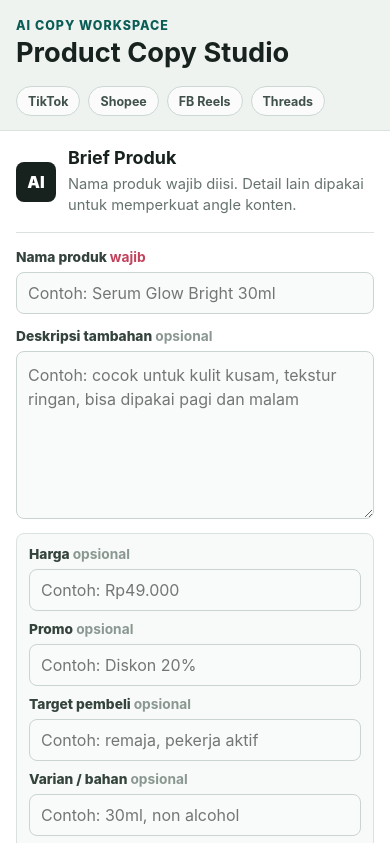
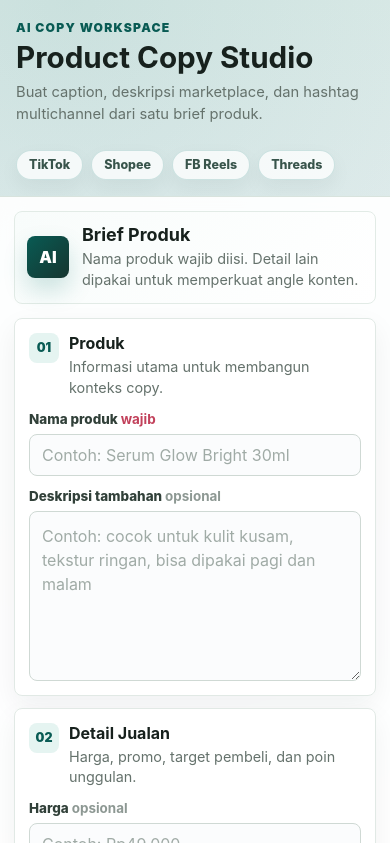
Before and after one commit to sonytaufanh/Deskripsi-generator, a website built with Vite: page index.html in a window 390 px wide. Shown: the top 843 px of the page. Built offline with nearby package versions, Linux system fonts and the light colour scheme.

Commit message:
Improve product copy studio UI

```diff
--- a/index.html
+++ b/index.html
@@ -17,6 +17,7 @@
         <div>
           <span class="eyebrow">AI Copy Workspace</span>
           <h1 id="app-title">Product Copy Studio</h1>
+          <p class="header-copy">Buat caption, deskripsi marketplace, dan hashtag multichannel dari satu brief produk.</p>
         </div>
         <div class="platform-pills" aria-label="Target platform">
           <span>TikTok</span>
@@ -37,6 +38,15 @@
           </div>
 
           <form id="generator-form" class="form-grid">
+            <section class="form-section">
+              <div class="section-heading">
+                <span>01</span>
+                <div>
+                  <h3>Produk</h3>
+                  <p>Informasi utama untuk membangun konteks copy.</p>
+                </div>
+              </div>
+
               <label class="field">
                 <span>Nama produk <strong>wajib</strong></span>
                 <input id="product-name" type="text" placeholder="Contoh: Serum Glow Bright 30ml" autocomplete="off" required />
@@ -46,6 +56,16 @@
                 <span>Deskripsi tambahan <em>opsional</em></span>
                 <textarea id="product-description" rows="6" placeholder="Contoh: cocok untuk kulit kusam, tekstur ringan, bisa dipakai pagi dan malam"></textarea>
               </label>
+            </section>
+
+            <section class="form-section">
+              <div class="section-heading">
+                <span>02</span>
+                <div>
+                  <h3>Detail Jualan</h3>
+                  <p>Harga, promo, target pembeli, dan poin unggulan.</p>
+                </div>
+              </div>
 
               <div class="details-grid">
                 <label class="field">
@@ -78,7 +98,18 @@
                   <input id="product-link" type="url" placeholder="https://..." autocomplete="off" />
                 </label>
               </div>
+            </section>
 
+            <section class="form-section">
+              <div class="section-heading">
+                <span>03</span>
+                <div>
+                  <h3>Strategi Konten</h3>
+                  <p>Pilih kategori, campaign, tone, dan jumlah output.</p>
+                </div>
+              </div>
+
+              <div class="strategy-grid">
                 <label class="field">
                   <span>Kategori produk</span>
                   <select id="product-category">
@@ -105,6 +136,37 @@
                   </select>
                 </label>
 
+                <label class="field">
+                  <span>Gaya tulisan</span>
+                  <select id="tone">
+                    <option value="friendly">Ramah & natural</option>
+                    <option value="premium">Premium</option>
+                    <option value="energetic">Enerjik</option>
+                    <option value="simple">Singkat</option>
+                  </select>
+                </label>
+
+                <label class="field">
+                  <span>Jumlah hashtag</span>
+                  <input id="hashtag-count" type="number" min="4" max="18" value="10" />
+                </label>
+
+                <label class="field">
+                  <span>Jumlah variasi</span>
+                  <input id="variation-count" type="number" min="1" max="5" value="3" />
+                </label>
+              </div>
+            </section>
+
+            <section class="form-section">
+              <div class="section-heading">
+                <span>04</span>
+                <div>
+                  <h3>AI Engine</h3>
+                  <p>Gunakan Gemini untuk hasil AI, atau local untuk cepat.</p>
+                </div>
+              </div>
+
               <div class="api-grid">
                 <label class="field">
                   <span>AI provider</span>
@@ -129,28 +191,7 @@
                   <span>Ingat API key di browser ini</span>
                 </label>
               </div>
-
-            <div class="controls">
-              <label class="field compact">
-                <span>Gaya tulisan</span>
-                <select id="tone">
-                  <option value="friendly">Ramah & natural</option>
-                  <option value="premium">Premium</option>
-                  <option value="energetic">Enerjik</option>
-                  <option value="simple">Singkat</option>
-                </select>
-              </label>
-
-              <label class="field compact">
-                <span>Jumlah hashtag</span>
-                <input id="hashtag-count" type="number" min="4" max="18" value="10" />
-              </label>
-            </div>
-
-            <label class="field">
-              <span>Jumlah variasi</span>
-              <input id="variation-count" type="number" min="1" max="5" value="3" />
-            </label>
+            </section>
 
             <button class="primary-action" type="submit">Generate</button>
           </form>
--- a/src/styles.css
+++ b/src/styles.css
@@ -1,20 +1,23 @@
 :root {
   color-scheme: light;
   font-family: Inter, ui-sans-serif, system-ui, -apple-system, BlinkMacSystemFont, "Segoe UI", sans-serif;
-  background: #f4f6f8;
+  background: #f5f7fb;
   color: #17211d;
   --ink: #17211d;
-  --muted: #66736d;
-  --faint: #8b9891;
-  --line: #dce3df;
+  --muted: #65726c;
+  --faint: #8d9893;
+  --line: #dfe7e2;
   --panel: #ffffff;
-  --field: #f9fbfa;
+  --field: #fbfcfd;
   --accent: #0f766e;
-  --accent-dark: #0a5c55;
-  --accent-soft: #e2f3f0;
-  --amber: #b7791f;
+  --accent-dark: #095b54;
+  --accent-soft: #e5f4f1;
+  --blue: #375a9e;
+  --blue-soft: #e8eefb;
+  --orange: #ef6a32;
   --danger: #c2415b;
-  --shadow: 0 14px 34px rgba(27, 39, 34, 0.08);
+  --shadow: 0 18px 48px rgba(22, 35, 30, 0.1);
+  --soft-shadow: 0 10px 28px rgba(22, 35, 30, 0.06);
 }
 
 * {
@@ -25,8 +28,8 @@ body {
   margin: 0;
   min-height: 100vh;
   background:
-    linear-gradient(#eef3f0 0, #eef3f0 260px, transparent 260px),
-    #f4f6f8;
+    radial-gradient(circle at 18% 0%, rgba(15, 118, 110, 0.16), transparent 30%),
+    linear-gradient(180deg, #eef5f3 0, #f7f8fb 360px, #f5f7fb 100%);
   -webkit-font-smoothing: antialiased;
 }
 
@@ -42,27 +45,27 @@ button {
 }
 
 .app-shell {
-  width: min(1240px, calc(100% - 40px));
+  width: min(1320px, calc(100% - 44px));
   margin: 0 auto;
-  padding: 28px 0 40px;
+  padding: 30px 0 44px;
 }
 
 .app-header {
   display: flex;
   justify-content: space-between;
   align-items: end;
-  gap: 20px;
-  margin-bottom: 20px;
+  gap: 24px;
+  margin-bottom: 22px;
 }
 
 .eyebrow {
   display: block;
   color: var(--accent-dark);
-  font-size: 0.78rem;
-  font-weight: 800;
-  letter-spacing: 0.08em;
+  font-size: 0.76rem;
+  font-weight: 900;
+  letter-spacing: 0.1em;
   text-transform: uppercase;
-  margin-bottom: 6px;
+  margin-bottom: 8px;
 }
 
 h1,
@@ -74,8 +77,8 @@ p {
 
 h1 {
   color: var(--ink);
-  font-size: clamp(1.85rem, 3vw, 2.8rem);
-  line-height: 1;
+  font-size: clamp(2rem, 3.4vw, 3.35rem);
+  line-height: 0.96;
   letter-spacing: 0;
 }
 
@@ -86,6 +89,14 @@ h2 {
 
 h3 {
   font-size: 1rem;
+  line-height: 1.25;
+}
+
+.header-copy {
+  width: min(620px, 100%);
+  margin-top: 10px;
+  color: var(--muted);
+  line-height: 1.5;
 }
 
 .platform-pills {
@@ -93,69 +104,76 @@ h3 {
   flex-wrap: wrap;
   justify-content: flex-end;
   gap: 8px;
+  max-width: 430px;
 }
 
 .platform-pills span {
-  min-height: 32px;
+  min-height: 34px;
   display: inline-flex;
   align-items: center;
-  padding: 0 11px;
-  border: 1px solid #cbd8d3;
+  padding: 0 12px;
+  border: 1px solid rgba(15, 118, 110, 0.18);
   border-radius: 999px;
-  background: rgba(255, 255, 255, 0.7);
-  color: #40514a;
+  background: rgba(255, 255, 255, 0.76);
+  color: #38544b;
   font-size: 0.84rem;
-  font-weight: 700;
+  font-weight: 800;
+  box-shadow: 0 8px 20px rgba(22, 35, 30, 0.05);
 }
 
 .workspace {
   display: grid;
-  grid-template-columns: 400px minmax(0, 1fr);
-  gap: 18px;
+  grid-template-columns: 430px minmax(0, 1fr);
+  gap: 20px;
   align-items: start;
 }
 
 .panel {
-  background: var(--panel);
-  border: 1px solid var(--line);
+  background: rgba(255, 255, 255, 0.92);
+  border: 1px solid rgba(212, 224, 218, 0.9);
   border-radius: 8px;
   box-shadow: var(--shadow);
+  backdrop-filter: blur(12px);
 }
 
 .input-panel {
-  padding: 20px;
+  padding: 18px;
   position: sticky;
-  top: 20px;
+  top: 18px;
 }
 
 .output-panel {
-  min-height: 680px;
-  padding: 20px;
+  min-height: 700px;
+  padding: 18px;
 }
 
 .brand-row {
   display: grid;
-  grid-template-columns: 46px 1fr;
-  gap: 12px;
+  grid-template-columns: 48px 1fr;
+  gap: 13px;
   align-items: center;
-  padding-bottom: 16px;
-  margin-bottom: 16px;
-  border-bottom: 1px solid var(--line);
+  padding: 14px;
+  margin-bottom: 14px;
+  border: 1px solid #e2ebe6;
+  border-radius: 8px;
+  background: linear-gradient(135deg, #f8fcfb, #ffffff);
 }
 
 .mark {
-  width: 46px;
-  height: 46px;
+  width: 48px;
+  height: 48px;
   border-radius: 8px;
   display: grid;
   place-items: center;
-  background: #17211d;
+  background: linear-gradient(135deg, var(--accent-dark), #15352f);
   color: white;
-  font-weight: 900;
+  font-weight: 950;
   letter-spacing: 0;
+  box-shadow: 0 12px 24px rgba(15, 118, 110, 0.2);
 }
 
 .brand-row p,
+.section-heading p,
 .output-header p,
 .empty-copy p,
 .hint,
@@ -164,15 +182,45 @@ h3 {
 }
 
 .brand-row p,
-.output-header p {
-  margin-top: 5px;
+.output-header p,
+.section-heading p {
+  margin-top: 4px;
   line-height: 1.45;
-  font-size: 0.92rem;
+  font-size: 0.9rem;
 }
 
 .form-grid {
   display: grid;
-  gap: 14px;
+  gap: 12px;
+}
+
+.form-section {
+  display: grid;
+  gap: 12px;
+  padding: 14px;
+  border: 1px solid #e1e9e5;
+  border-radius: 8px;
+  background: #ffffff;
+  box-shadow: var(--soft-shadow);
+}
+
+.section-heading {
+  display: grid;
+  grid-template-columns: 34px 1fr;
+  gap: 10px;
+  align-items: start;
+}
+
+.section-heading > span {
+  width: 34px;
+  height: 34px;
+  display: grid;
+  place-items: center;
+  border-radius: 8px;
+  background: var(--accent-soft);
+  color: var(--accent-dark);
+  font-size: 0.78rem;
+  font-weight: 950;
 }
 
 .field {
@@ -181,9 +229,9 @@ h3 {
 }
 
 .field span {
-  color: #34433c;
-  font-size: 0.86rem;
-  font-weight: 800;
+  color: #314039;
+  font-size: 0.84rem;
+  font-weight: 850;
 }
 
 .field strong {
@@ -193,14 +241,14 @@ h3 {
 .field em {
   color: var(--faint);
   font-style: normal;
-  font-weight: 700;
+  font-weight: 750;
 }
 
 input,
 textarea,
 select {
   width: 100%;
-  border: 1px solid #cad5d0;
+  border: 1px solid #cfd9d4;
   border-radius: 8px;
   background: var(--field);
   color: var(--ink);
@@ -211,14 +259,19 @@ select {
 input,
 select {
   min-height: 42px;
-  padding: 0 11px;
+  padding: 0 12px;
 }
 
 textarea {
   resize: vertical;
-  min-height: 112px;
-  padding: 11px;
+  min-height: 106px;
+  padding: 12px;
   line-height: 1.5;
+}
+
+input::placeholder,
+textarea::placeholder {
+  color: #a0aba6;
 }
 
 input:focus,
@@ -229,28 +282,20 @@ select:focus {
   box-shadow: 0 0 0 3px rgba(15, 118, 110, 0.14);
 }
 
-.controls,
-.api-grid,
-.details-grid {
+.details-grid,
+.strategy-grid,
+.api-grid {
   display: grid;
-  grid-template-columns: 1fr 132px;
   gap: 10px;
+}
+
+.details-grid,
+.strategy-grid {
+  grid-template-columns: repeat(2, minmax(0, 1fr));
 }
 
 .api-grid {
   grid-template-columns: 1fr;
-  padding: 12px;
-  border: 1px solid #d9e2de;
-  border-radius: 8px;
-  background: #f7faf8;
-}
-
-.details-grid {
-  grid-template-columns: repeat(2, minmax(0, 1fr));
-  padding: 12px;
-  border: 1px solid #d9e2de;
-  border-radius: 8px;
-  background: #f7faf8;
 }
 
 .field.wide {
@@ -258,12 +303,16 @@ select:focus {
 }
 
 .remember-row {
+  min-height: 40px;
   display: flex;
-  gap: 8px;
+  gap: 9px;
   align-items: center;
+  padding: 0 10px;
+  border-radius: 8px;
+  background: #f6faf8;
   color: var(--muted);
   font-size: 0.84rem;
-  font-weight: 750;
+  font-weight: 780;
 }
 
 .remember-row input {
@@ -289,24 +338,26 @@ select:disabled {
   border-radius: 8px;
   cursor: pointer;
   font-weight: 850;
-  transition: transform 150ms ease, background 150ms ease, border-color 150ms ease, opacity 150ms ease;
+  transition: transform 150ms ease, background 150ms ease, border-color 150ms ease, opacity 150ms ease, box-shadow 150ms ease;
 }
 
 .primary-action {
-  min-height: 46px;
-  background: var(--accent);
+  min-height: 48px;
+  background: linear-gradient(135deg, var(--accent), var(--accent-dark));
   color: white;
+  box-shadow: 0 14px 28px rgba(15, 118, 110, 0.22);
 }
 
 .primary-action:hover {
-  background: var(--accent-dark);
   transform: translateY(-1px);
+  box-shadow: 0 18px 34px rgba(15, 118, 110, 0.28);
 }
 
 .secondary-action,
 .copy-button {
   min-height: 36px;
   padding: 0 12px;
+  border: 1px solid rgba(15, 118, 110, 0.14);
   background: var(--accent-soft);
   color: var(--accent-dark);
 }
@@ -328,12 +379,15 @@ button:disabled {
   cursor: not-allowed;
   opacity: 0.52;
   transform: none;
+  box-shadow: none;
 }
 
 .history-panel {
-  border-top: 1px solid var(--line);
-  margin-top: 18px;
-  padding-top: 16px;
+  margin-top: 14px;
+  padding: 14px;
+  border: 1px solid #e1e9e5;
+  border-radius: 8px;
+  background: #fff;
 }
 
 .history-title {
@@ -364,7 +418,7 @@ button:disabled {
   gap: 4px;
   text-align: left;
   padding: 10px;
-  background: var(--field);
+  background: #f8fbfa;
   color: var(--ink);
   border: 1px solid var(--line);
 }
@@ -385,11 +439,13 @@ button:disabled {
 .output-header {
   display: flex;
   justify-content: space-between;
-  gap: 16px;
+  gap: 18px;
   align-items: center;
-  padding-bottom: 16px;
+  padding: 16px;
   margin-bottom: 16px;
-  border-bottom: 1px solid var(--line);
+  border: 1px solid #e1e9e5;
+  border-radius: 8px;
+  background: linear-gradient(135deg, #ffffff, #f7fbfa);
 }
 
 .output-actions {
@@ -401,37 +457,40 @@ button:disabled {
 
 .results {
   display: grid;
-  gap: 18px;
+  gap: 16px;
 }
 
 .empty-state {
-  min-height: 500px;
+  min-height: 510px;
   place-items: center;
-  border: 1px dashed #c4d0cb;
+  border: 1px dashed #bfcec7;
   border-radius: 8px;
-  background: #f8faf9;
+  background:
+    linear-gradient(135deg, rgba(15, 118, 110, 0.06), transparent 34%),
+    #f9fbfa;
 }
 
 .empty-copy {
   text-align: center;
-  width: min(360px, 100%);
-  padding: 20px;
+  width: min(390px, 100%);
+  padding: 22px;
 }
 
 .empty-copy span {
   display: block;
-  font-size: 1.08rem;
-  font-weight: 850;
+  font-size: 1.12rem;
+  font-weight: 900;
   margin-bottom: 8px;
 }
 
 .variant-group {
   display: grid;
-  gap: 10px;
+  gap: 12px;
   padding: 14px;
-  border: 1px solid #dfe7e3;
+  border: 1px solid #dfe8e4;
   border-radius: 8px;
-  background: #fbfcfc;
+  background: #ffffff;
+  box-shadow: var(--soft-shadow);
 }
 
 .variant-title {
@@ -439,16 +498,18 @@ button:disabled {
   justify-content: space-between;
   gap: 12px;
   align-items: baseline;
+  padding-bottom: 10px;
+  border-bottom: 1px solid #edf2ef;
 }
 
 .variant-title h3 {
-  font-size: 1rem;
+  font-size: 1.02rem;
 }
 
 .variant-title span {
   color: var(--muted);
   font-size: 0.86rem;
-  font-weight: 750;
+  font-weight: 800;
   text-align: right;
 }
 
@@ -472,25 +533,25 @@ button:disabled {
   align-items: center;
   padding: 12px;
   border-bottom: 1px solid var(--line);
-  background: #f8faf9;
+  background: #f9fbfa;
 }
 
 .platform-name {
   display: flex;
-  gap: 9px;
+  gap: 10px;
   align-items: center;
   min-width: 0;
 }
 
 .badge {
-  width: 32px;
-  height: 32px;
+  width: 34px;
+  height: 34px;
   border-radius: 8px;
   display: grid;
   place-items: center;
   color: white;
   font-size: 0.74rem;
-  font-weight: 900;
+  font-weight: 950;
   flex: 0 0 auto;
 }
 
@@ -499,7 +560,7 @@ button:disabled {
 }
 
 .badge.shopee {
-  background: #ef5b2a;
+  background: var(--orange);
 }
 
 .badge.facebook {
@@ -511,7 +572,7 @@ button:disabled {
 }
 
 .platform-name h3 {
-  font-size: 0.95rem;
+  font-size: 0.96rem;
 }
 
 .platform-name .hint {
@@ -521,7 +582,7 @@ button:disabled {
   overflow: hidden;
   text-overflow: ellipsis;
   white-space: nowrap;
-  max-width: 230px;
+  max-width: 260px;
 }
 
 .platform-body {
@@ -532,26 +593,26 @@ button:disabled {
 
 .copy-block {
   display: grid;
-  gap: 6px;
+  gap: 7px;
 }
 
 .copy-block strong {
   font-size: 0.74rem;
   color: #52625a;
   text-transform: uppercase;
-  letter-spacing: 0.06em;
+  letter-spacing: 0.07em;
 }
 
 .copy-text,
 .hashtag-text {
-  line-height: 1.52;
+  line-height: 1.54;
   white-space: pre-wrap;
   font-size: 0.91rem;
 }
 
 .hashtag-text {
   color: var(--accent-dark);
-  font-weight: 760;
+  font-weight: 780;
   overflow-wrap: anywhere;
 }
 
@@ -560,13 +621,13 @@ button:disabled {
 }
 
 .metric.warning {
-  color: var(--amber);
+  color: #b7791f;
   font-weight: 850;
 }
 
-@media (max-width: 1080px) {
+@media (max-width: 1120px) {
   .workspace {
-    grid-template-columns: 380px minmax(0, 1fr);
+    grid-template-columns: 410px minmax(0, 1fr);
   }
 
   .platform-list {
@@ -574,14 +635,10 @@ button:disabled {
   }
 }
 
-@media (max-width: 860px) {
-  body {
-    background: #f4f6f8;
-  }
-
+@media (max-width: 900px) {
   .app-shell {
-    width: min(100% - 24px, 720px);
-    padding: 18px 0 28px;
+    width: min(100% - 28px, 760px);
+    padding: 22px 0 32px;
   }
 
   .app-header {
@@ -591,6 +648,7 @@ button:disabled {
 
   .platform-pills {
     justify-content: flex-start;
+    max-width: none;
   }
 
   .workspace {
@@ -602,16 +660,15 @@ button:disabled {
   }
 }
 
-@media (max-width: 560px) {
+@media (max-width: 580px) {
   .app-shell {
     width: 100%;
     padding: 0 0 20px;
   }
 
   .app-header {
-    padding: 18px 16px 14px;
+    padding: 20px 16px 16px;
     margin-bottom: 0;
-    background: #eef3f0;
   }
 
   .platform-pills span {
@@ -628,21 +685,31 @@ button:disabled {
 
   .input-panel,
   .output-panel {
-    padding: 16px;
+    padding: 14px;
   }
 
   .brand-row {
-    grid-template-columns: 40px 1fr;
+    grid-template-columns: 42px 1fr;
+    padding: 12px;
   }
 
   .mark {
-    width: 40px;
-    height: 40px;
+    width: 42px;
+    height: 42px;
   }
 
-  .controls,
+  .section-heading {
+    grid-template-columns: 30px 1fr;
+  }
+
+  .section-heading > span {
+    width: 30px;
+    height: 30px;
+  }
+
+  .details-grid,
+  .strategy-grid,
   .api-grid,
-  .details-grid,
   .output-header,
   .variant-title,
   .platform-top {
@@ -666,7 +733,11 @@ button:disabled {
   }
 
   h1 {
-    font-size: 1.7rem;
+    font-size: 1.85rem;
+  }
+
+  .header-copy {
+    font-size: 0.92rem;
   }
 
   .variant-title span {
@@ -674,6 +745,6 @@ button:disabled {
   }
 
   .empty-state {
-    min-height: 260px;
+    min-height: 280px;
   }
 }
```
Lines whose indentation alone changed are shown as unchanged.
